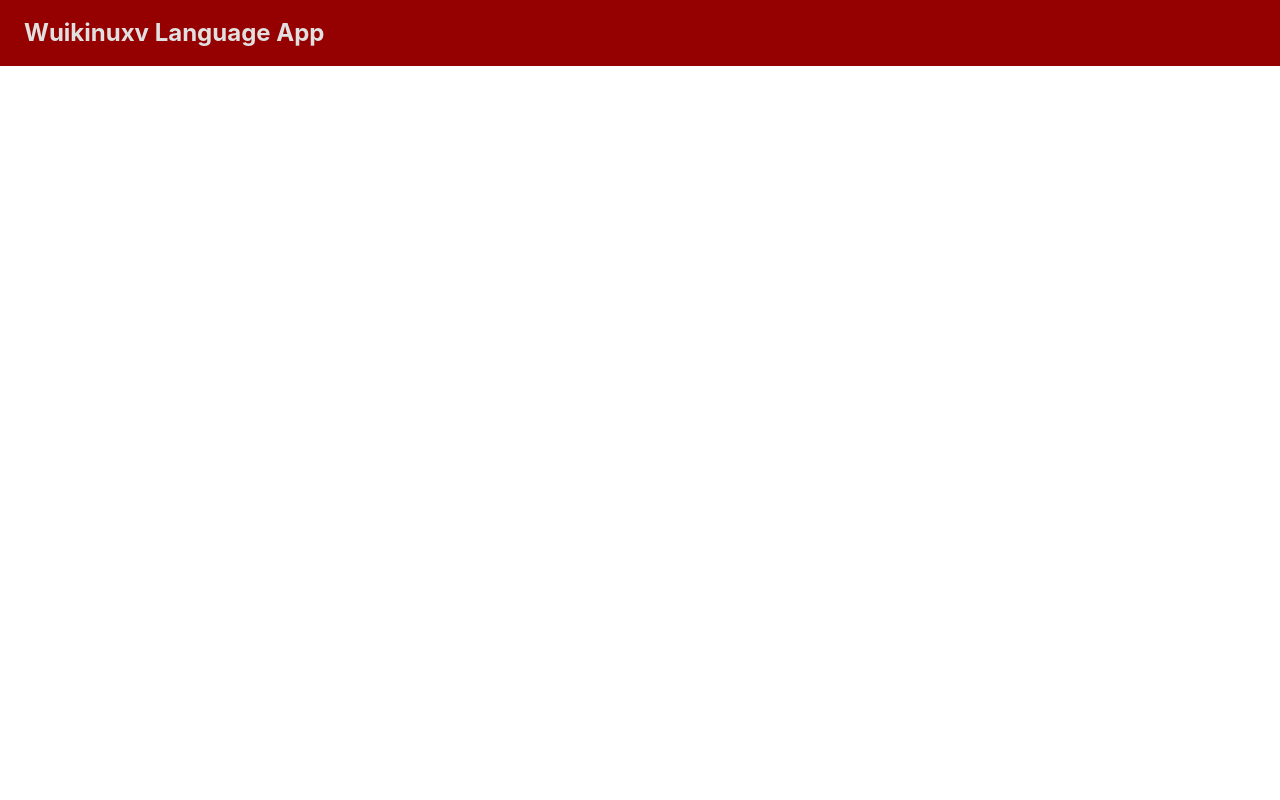
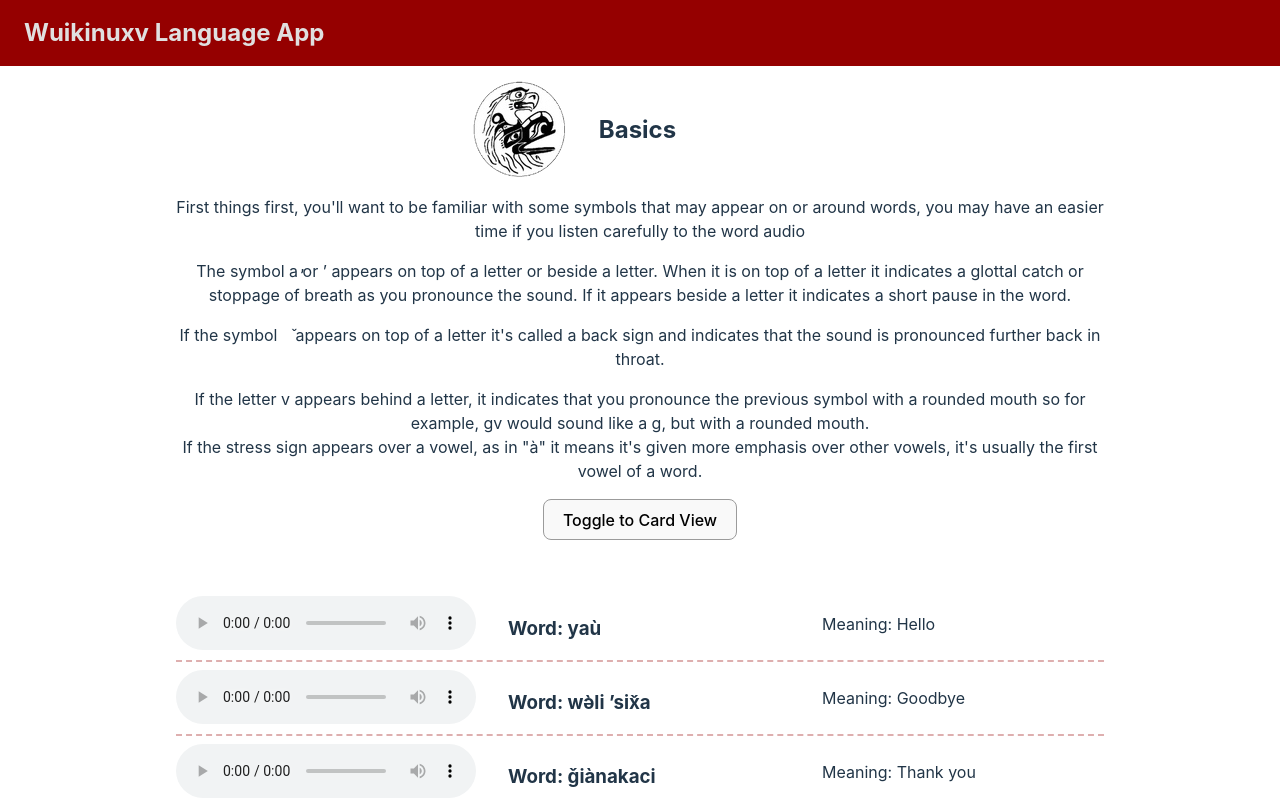
Before and after one commit to Trev004/DGL-409-Wuikinuxv-Learning-App, a React (Vite) app in the folder Wuikinuxv Learning App/: page / in a window 1280 px wide. Shown: the top 800 px of the page. Built offline with nearby package versions, Linux system fonts and the light colour scheme.

Commit message:
Make the "main" page load using Routes
The "main" page now loads in using Routes that are contained within the "Header" component (NOTE/TODO: I'll want to change naming and location of these files since header is no longer a component)

```diff
--- a/Wuikinuxv Learning App/src/assets/Components/Header.jsx
+++ b/Wuikinuxv Learning App/src/assets/Components/Header.jsx
@@ -1,4 +1,6 @@
+import App from '../Pages/App'
 import './Header.css'
+import { Route, Routes } from 'react-router-dom'
 function Header() {
     return (
     <>
@@ -7,6 +9,9 @@ function Header() {
             <h1>Wuikinuxv Language App</h1>
           </nav>
       </header>
+      <Routes>
+        <Route path='/' element={ <App /> }/>
+      </Routes>
     </>
     )
 }
--- a/Wuikinuxv Learning App/src/assets/Pages/App.jsx
+++ b/Wuikinuxv Learning App/src/assets/Pages/App.jsx
@@ -1,7 +1,6 @@
 import { useEffect, useState } from 'react'
 import wordlist from '../words.json'
 import './App.css'
-import Header from '../Components/Header.jsx'
 
 function App() {
   const words = wordlist.words
@@ -29,7 +28,6 @@ function App() {
 
   return (
     <>
-      <Header />
       <div style={{ marginTop: '3em' }}>
         <div className="intro">
           <img src="Thumbnail_Uikala_LOGO.png" alt="Wuikinuxv nation logo"/>
```
